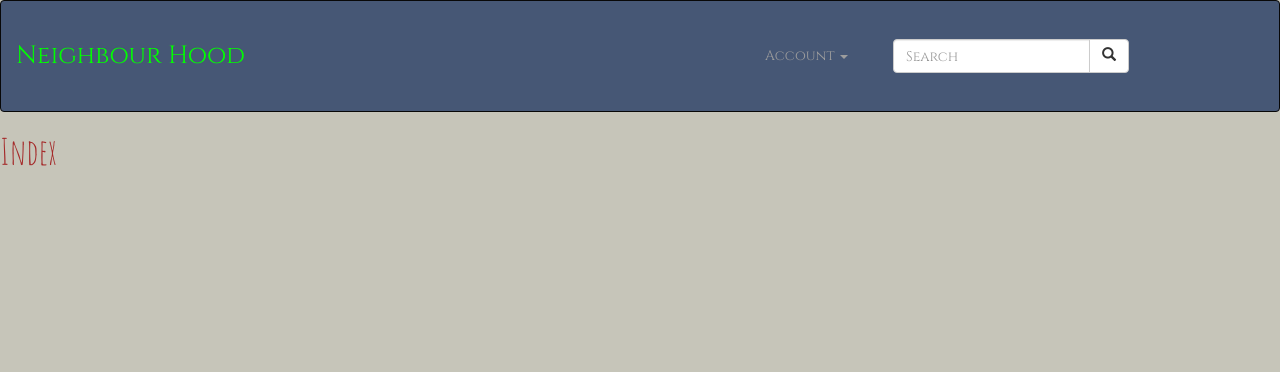
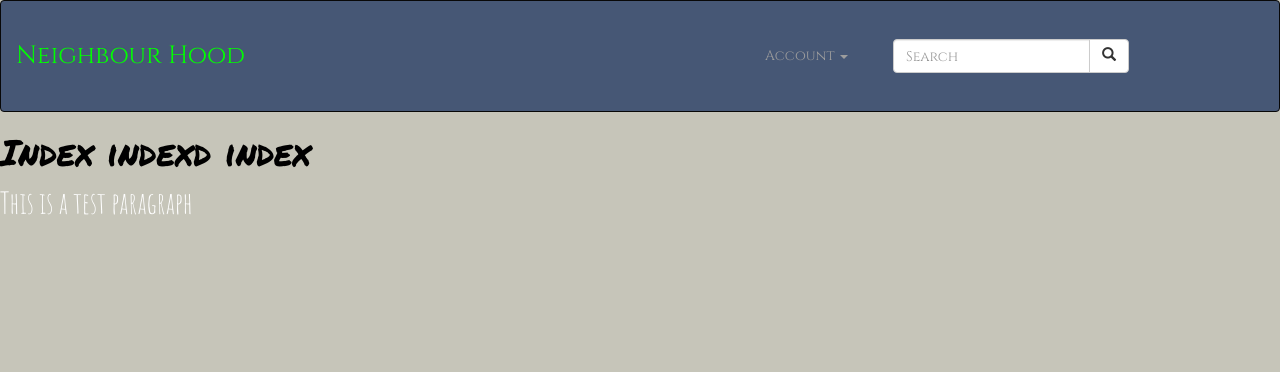
Before and after one commit to philipkariuki/neighbourhood, a Django app: template hoodzapp/templates/index.html in a window 1280 px wide. Shown: the top 372 px of the page. Run offline with Django 3.2, Linux system fonts and the light colour scheme; the template is opened without the code that fills it, so the values that code supplies are empty; parts of the project's set-up code (start-up, migrations or seed data) failed here and were passed over; some libraries are stand-ins or nearby versions.

Commit message:
updates styles.css

```diff
--- a/hoodzapp/templates/base.html
+++ b/hoodzapp/templates/base.html
@@ -19,6 +19,7 @@
 
   <link href="https://fonts.googleapis.com/css?family=Cinzel&display=swap" rel="stylesheet">
   <link href="https://fonts.googleapis.com/css?family=Amatic+SC&display=swap" rel="stylesheet">
+  <link href="https://fonts.googleapis.com/css?family=Permanent+Marker&display=swap" rel="stylesheet">
 
 </head>
 <body>
--- a/hoodzapp/templates/index.html
+++ b/hoodzapp/templates/index.html
@@ -3,6 +3,7 @@
 {% block content %}
 {{block.super}}
 
-<h1>Index</h1>
+<h1>Index indexd index</h1>
+<p>This is a test paragraph</p>
 
 {% endblock %}
--- a/static/css/styles.css
+++ b/static/css/styles.css
@@ -14,10 +14,16 @@
 
 body {
 	background-color: #C6C5B9;
-	font-family: 'Amatic SC', cursive;
+	color: white;
 }
 
 h1
 {
-  color: brown;
+  color: black;
+  font-family: 'Permanent Marker', cursive;
 }
+p {
+
+	font-family: 'Amatic SC', cursive;
+	font-size: 30px;
+}
```
